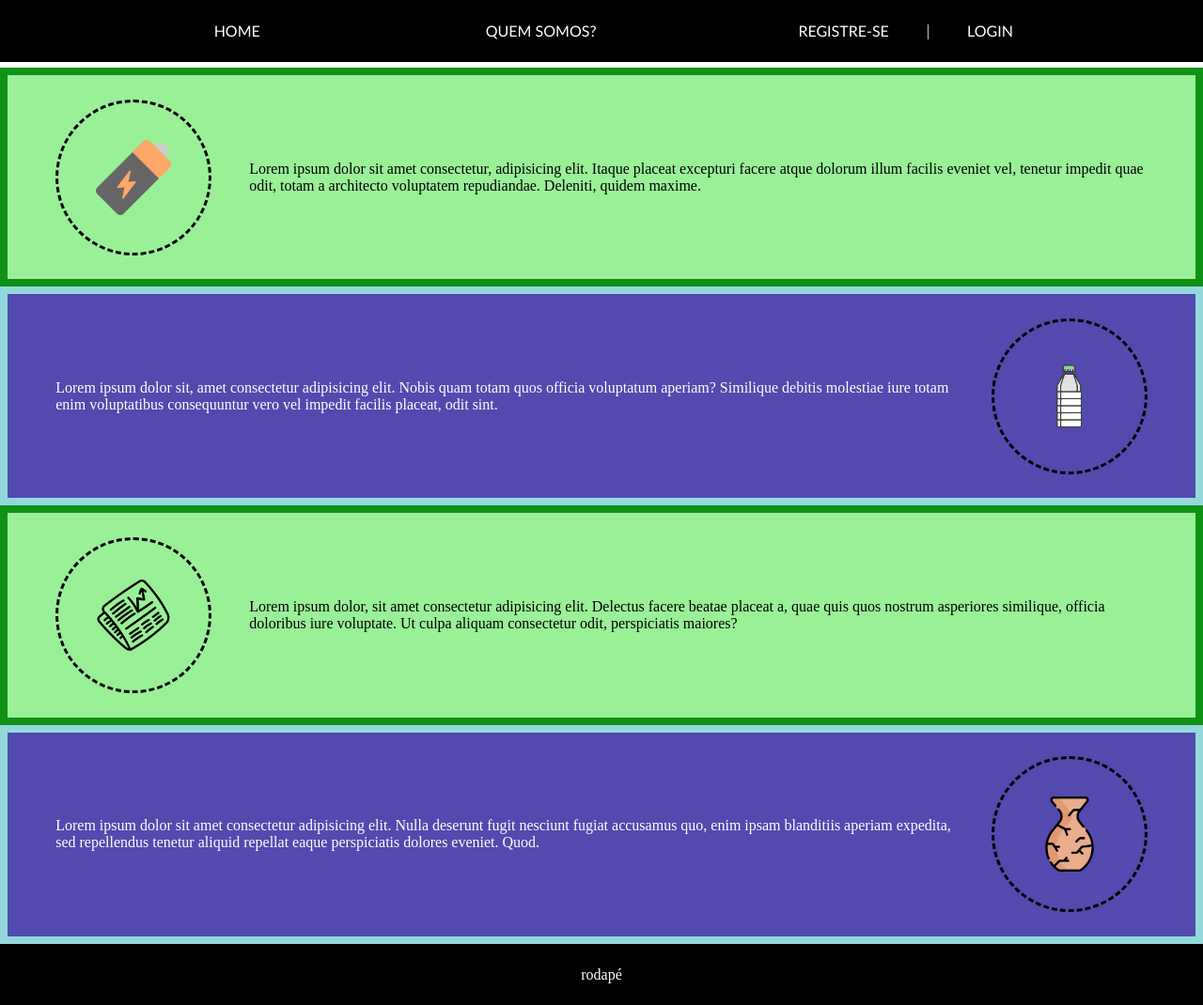
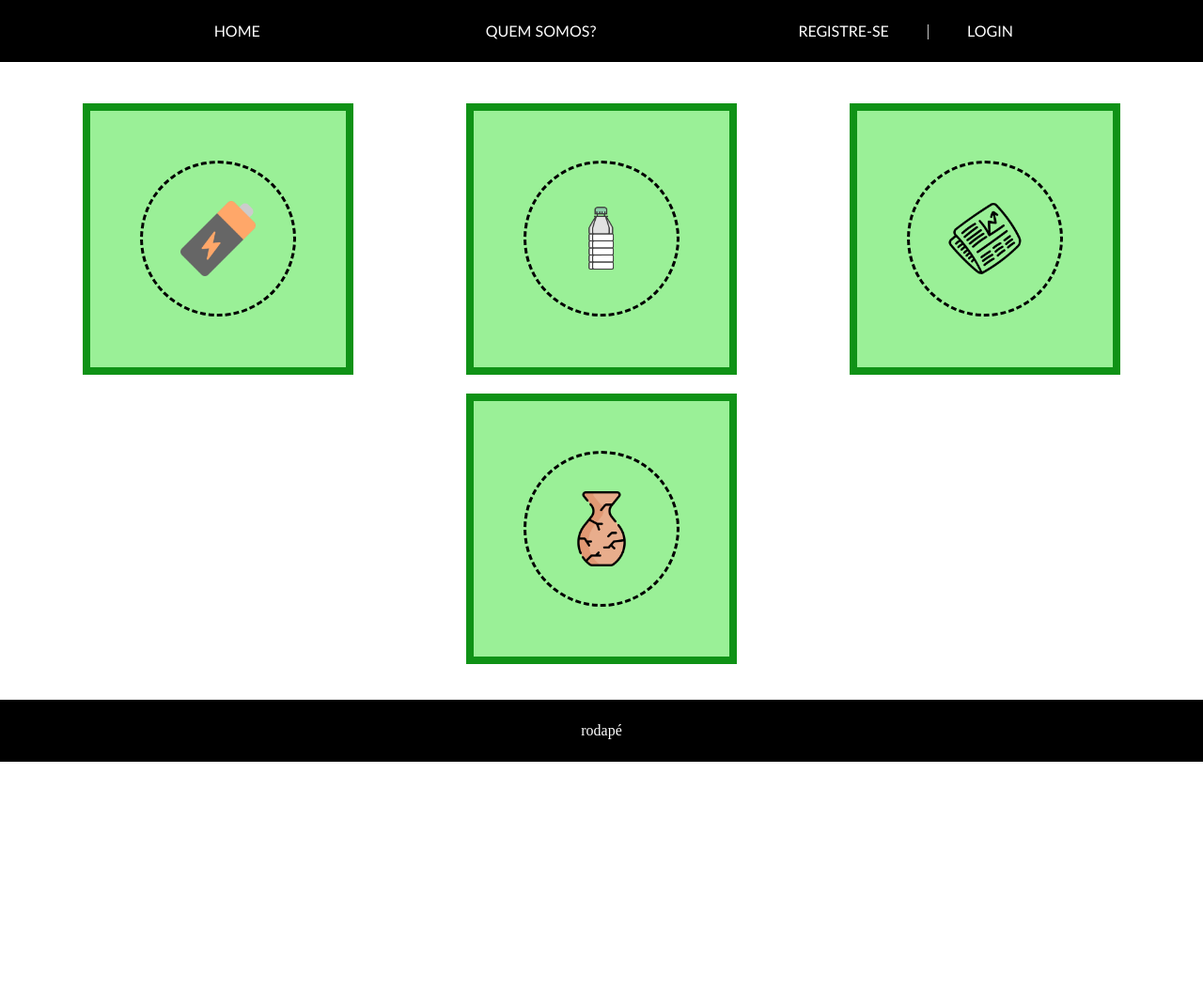
Before and after one commit to VictorAlexandreMuller/Projeto_UPX-III-EcoRoute, a plain HTML site: page index.html in a window 1280 px wide. Shown: the whole page at 94% size. After the commit the page ends 811 px from the top, so only its background shows below. Drawn offline with Linux system fonts and the light colour scheme.

Commit message:
transform wrap

```diff
--- a/index.html
+++ b/index.html
@@ -25,42 +25,26 @@
       </nav>
     </header>
     <main>
-      <div>
-        <div class="divBattery">
-          <div class="imgLeft">
+      <div class="testeGrid">
+        <div class="divCard">
+          <div class="imgDiv">
             <img src="images/batteryIcon.png" alt="batteryIcon" />
           </div>
-          Lorem ipsum dolor sit amet consectetur, adipisicing elit. Itaque
-          placeat excepturi facere atque dolorum illum facilis eveniet vel,
-          tenetur impedit quae odit, totam a architecto voluptatem repudiandae.
-          Deleniti, quidem maxime.
         </div>
-        <div class="divPlastic">
-          <div class="imgRight">
+        <div class="divCard">
+          <div class="imgDiv">
             <img src="images/plasticIcon.png" alt="plasticIcon" />
           </div>
-          Lorem ipsum dolor sit, amet consectetur adipisicing elit. Nobis quam
-          totam quos officia voluptatum aperiam? Similique debitis molestiae
-          iure totam enim voluptatibus consequuntur vero vel impedit facilis
-          placeat, odit sint.
         </div>
-        <div class="divPaper">
-          <div class="imgLeft">
+        <div class="divCard">
+          <div class="imgDiv">
             <img src="images/paperIcon.png" alt="paperIcon" />
           </div>
-          Lorem ipsum dolor, sit amet consectetur adipisicing elit. Delectus
-          facere beatae placeat a, quae quis quos nostrum asperiores similique,
-          officia doloribus iure voluptate. Ut culpa aliquam consectetur odit,
-          perspiciatis maiores?
         </div>
-        <div class="divGlass">
-          <div class="imgRight">
+        <div class="divCard">
+          <div class="imgDiv">
             <img src="images/glassIcon.png" alt="glassIcon" />
           </div>
-          Lorem ipsum dolor sit amet consectetur adipisicing elit. Nulla
-          deserunt fugit nesciunt fugiat accusamus quo, enim ipsam blanditiis
-          aperiam expedita, sed repellendus tenetur aliquid repellat eaque
-          perspiciatis dolores eveniet. Quod.
         </div>
       </div>
     </main>
--- a/styles css/styleHome.css
+++ b/styles css/styleHome.css
@@ -1,64 +1,26 @@
-.divBattery {
+.testeGrid {
+  padding: 3%;
+
+  display: flex;
+  flex-wrap: wrap;
+  justify-content: space-around;
+  gap: 20px;
+}
+
+.divCard {
   background-color: rgb(154, 240, 151);
-  padding: 2% 4%;
+  padding: 3%;
   border: 1vh solid rgb(15, 146, 22);
 
-  display: flex;
-  align-items: center;
-  gap: 5vh;
-}
-
-.divPlastic {
-  background-color: rgb(83, 73, 175);
-  padding: 2% 4%;
-  border: 1vh solid rgb(147, 217, 219);
-  color: white;
-
-  display: flex;
-  flex-direction: row-reverse;
-  align-items: center;
-  gap: 5vh;
-}
-
-.divPaper {
-  background-color: rgb(154, 240, 151);
-  padding: 2% 4%;
-  border: 1vh solid rgb(15, 146, 22);
-
-  display: flex;
-  align-items: center;
-  gap: 5vh;
-}
-
-.divGlass {
-  background-color: rgb(83, 73, 175);
-  padding: 2% 4%;
-  border: 1vh solid rgb(147, 217, 219);
-  color: white;
-
-  display: flex;
-  flex-direction: row-reverse;
-  align-items: center;
-  gap: 5vh;
-}
-
-.imgLeft {
-  min-width: 20vh;
-  max-width: 20vh;
-
-  min-height: 20vh;
-  max-height: 20vh;
-
-  border: 3px solid black;
-  border-radius: 100%;
-  border-style: dashed;
+  width: 25vh;
+  height: 25vh;
 
   display: flex;
   align-items: center;
   justify-content: center;
 }
 
-.imgRight {
+.imgDiv {
   min-width: 20vh;
   max-width: 20vh;
 
```
